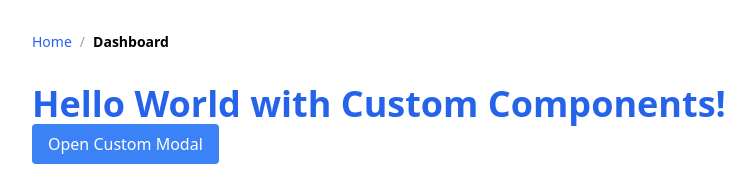
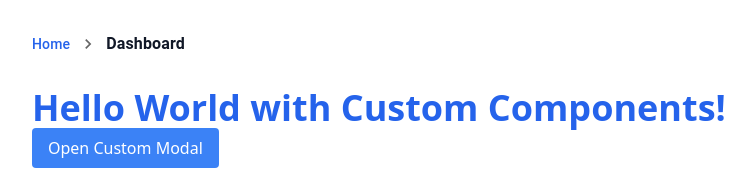
Before and after one commit to dm-mensavi/ebook-store, a Next.js app in the folder m1-site/: page / in a window 1280 px wide. Shown: the top 170 px of the page, without its empty margins (0-755 px from the left). Built offline with nearby package versions, Linux system fonts and the light colour scheme.

Commit message:
feat(books):added booklist bookcard and bookform and breadcrumbs fixed mui

```diff
--- a/m1-site/src/components/ui/Breadcrumb.tsx
+++ b/m1-site/src/components/ui/Breadcrumb.tsx
@@ -1,8 +1,13 @@
+'use client';
+
 import Link from 'next/link';
+import Breadcrumbs from '@mui/material/Breadcrumbs';
+import Typography from '@mui/material/Typography';
+import NavigateNextIcon from '@mui/icons-material/NavigateNext';
 
 type BreadcrumbItem = {
   label: string;
-  href?: string; // No href = current page
+  href?: string;
 };
 
 type BreadcrumbProps = {
@@ -10,31 +15,43 @@ type BreadcrumbProps = {
 };
 
 const Breadcrumb = ({ items }: BreadcrumbProps) => {
-  return (
-    <nav className="flex text-sm text-gray-600 mb-6" aria-label="Breadcrumb">
-      {items.map((item, index) => {
-        const isLast = index === items.length - 1;
+  const lastIndex = items.length - 1;
 
   return (
-          <div key={index} className="flex items-center">
-            {!isLast && item.href ? (
+    <Breadcrumbs
+      separator={<NavigateNextIcon fontSize="small" />}
+      aria-label="breadcrumb"
+      sx={{
+        mb: 4,
+        fontSize: '0.875rem', // text-sm equivalent
+      }}
+    >
+      {items.map((item, index) =>
+        item.href && index !== lastIndex ? (
           <Link
+            key={index}
             href={item.href}
-                className="text-blue-600 hover:underline font-medium transition"
+            style={{
+              color: '#2563EB', // Tailwind's text-blue-600 color
+              textDecoration: 'none',
+              fontWeight: 500,
+            }}
           >
             {item.label}
           </Link>
         ) : (
-              <span className="text-black font-semibold">{item.label}</span>
+          <Typography
+            key={index}
+            sx={{
+              color: '#111827', // Tailwind's text-gray-900 color
+              fontWeight: 600,
+            }}
+          >
+            {item.label}
+          </Typography>
+        )
       )}
-
-            {!isLast && (
-              <span className="mx-2 text-gray-400 select-none">/</span>
-            )}
-          </div>
-        );
-      })}
-    </nav>
+    </Breadcrumbs>
   );
 };
 
```
Lines whose indentation alone changed are shown as unchanged.
